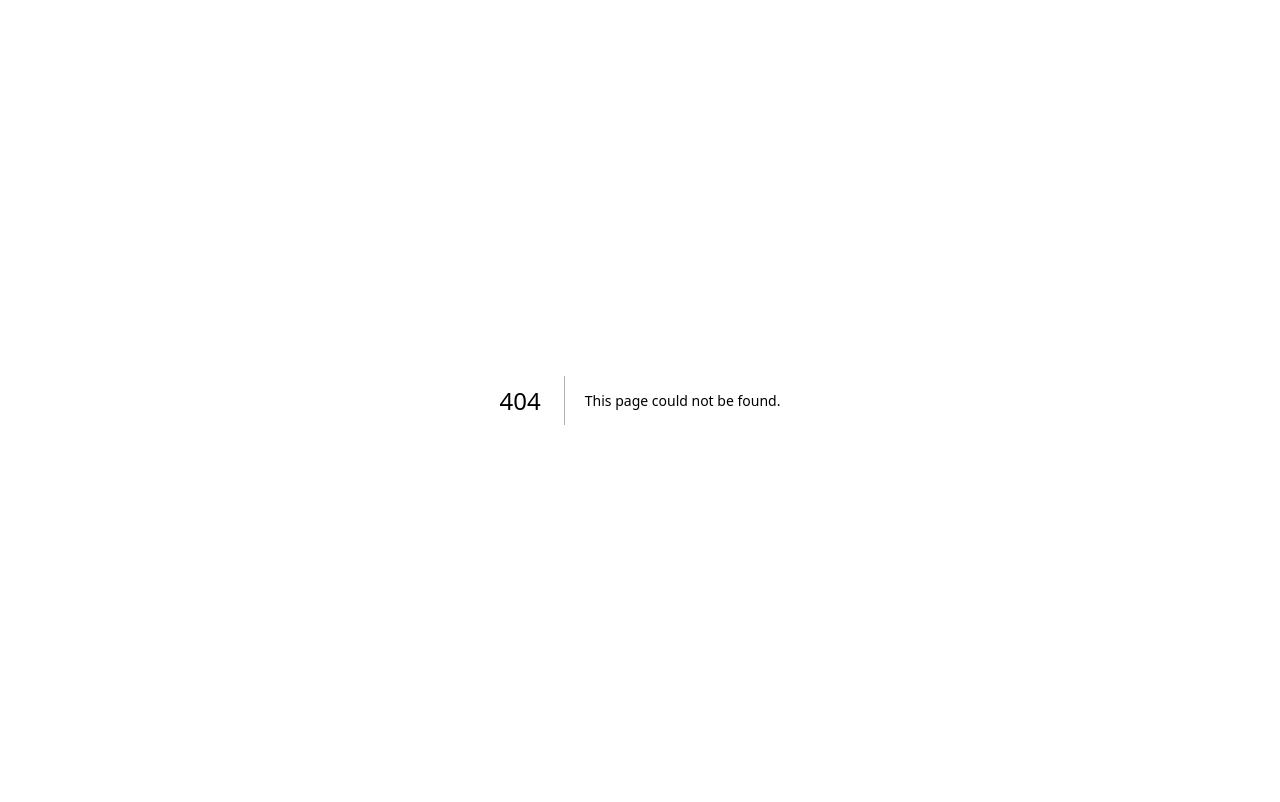
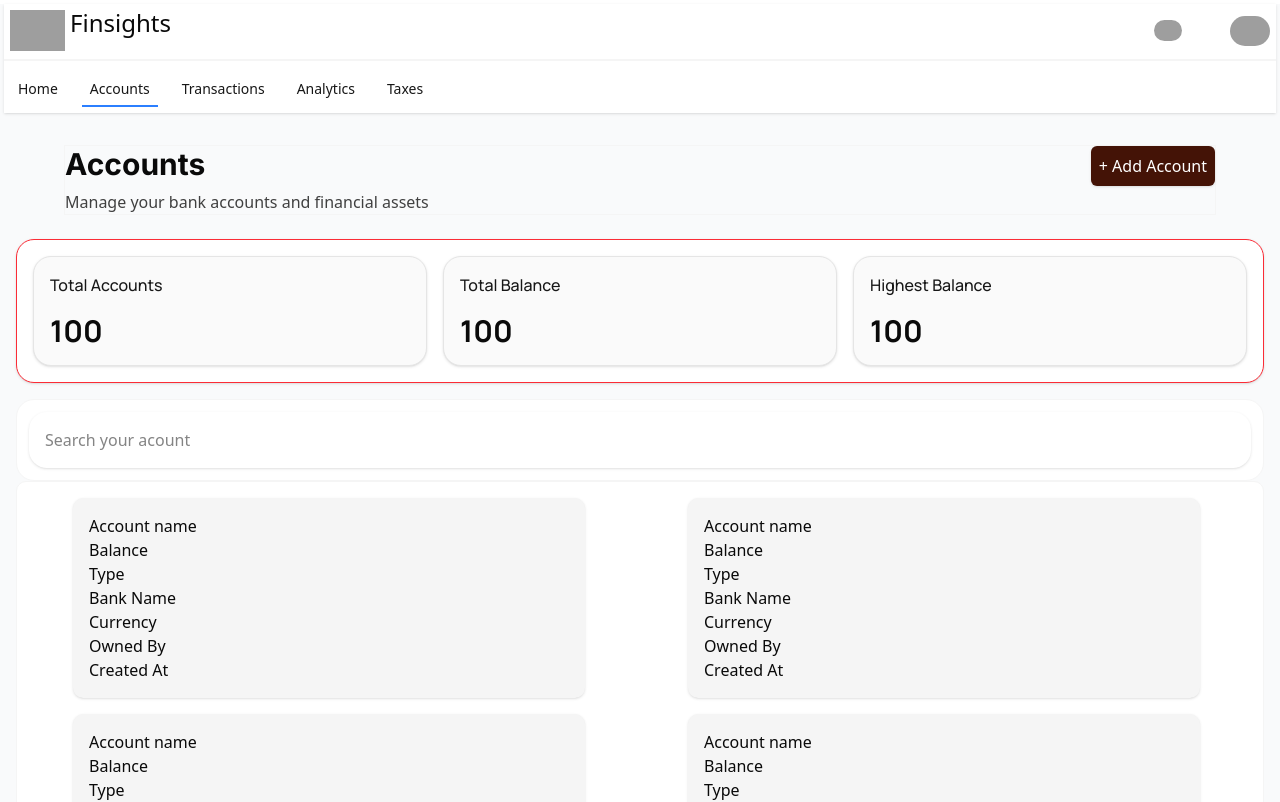
Before and after one commit to shashwotghimire/finsight, a Next.js app in the folder app/web/: page /dashboard/accounts in a window 1280 px wide. Before the commit this address had no page. Shown: the top 802 px of the page. Built offline with nearby package versions, Linux system fonts and the light colour scheme; no server answers; grey boxes are pictures that could not be loaded.

Commit message:
account layout

```diff
--- /dev/null
+++ b/app/web/app/dashboard/accounts/page.tsx
@@ -0,0 +1,115 @@
+"use client";
+import AccountsCard from "@/components/accounts-page/accounts-card";
+import CreateAccountModal from "@/components/accounts-page/create-account-modal";
+import { StatsCard } from "@/components/dashboard/statsCard";
+import { useState } from "react";
+const Accounts = () => {
+  const [isOpen, setIsOpen] = useState(false);
+  const [name, setName] = useState("");
+  const [balance, setBalance] = useState("");
+  const [accountType, setAccountType] = useState("");
+  const handleClick = () => {
+    setIsOpen(!isOpen);
+  };
+  const handleCreate = () => {
+    setIsOpen(!isOpen);
+  };
+  return (
+    <div className="p-4">
+      <div className="mx-auto flex max-w-6xl justify-between border border-neutral-100">
+        <div>
+          <h2 className="font-inter text-3xl font-bold">Accounts</h2>
+          <p className="mt-2 text-neutral-700">
+            Manage your bank accounts and financial assets
+          </p>
+        </div>
+        <div>
+          <button
+            className="rounded-sm border-none bg-orange-950 p-2 text-white shadow-sm transition hover:cursor-pointer hover:bg-orange-900"
+            onClick={handleClick}
+          >
+            + Add Account
+          </button>
+        </div>
+      </div>
+      {/* modal */}
+      {isOpen && (
+        <div>
+          <CreateAccountModal isOpen onClose={handleClick}>
+            <div className="mt-20 flex max-h-[390px] w-md flex-col justify-center gap-4 rounded-2xl border border-neutral-100 bg-neutral-100 p-4">
+              <h1>Add an account</h1>
+              <div className="mt-5 flex flex-col gap-5">
+                <input
+                  className="rounded-sm p-2 shadow-sm hover:rounded-2xl hover:bg-neutral-100 hover:transition focus:rounded-2xl focus:outline focus:outline-neutral-400"
+                  type="text"
+                  placeholder="Enter account name"
+                  value={name}
+                  onChange={(e) => setName(e.target.value)}
+                />
+                <input
+                  type="text"
+                  className="rounded-sm p-2 shadow-sm hover:rounded-2xl hover:bg-neutral-100 hover:transition focus:rounded-2xl focus:outline focus:outline-neutral-400"
+                  value={balance}
+                  placeholder="Enter account balance"
+                  onChange={(e) => setBalance(e.target.value)}
+                />
+                <select className="rounded-sm p-2 shadow-sm hover:rounded-2xl hover:bg-neutral-100 hover:transition focus:rounded-2xl focus:outline focus:outline-neutral-400">
+                  <option>Currency</option>
+                  <option>NPR</option>
+                  <option>USD</option>
+                </select>
+                <input
+                  type="text"
+                  className="rounded-sm p-2 shadow-sm hover:rounded-2xl hover:bg-neutral-100 hover:transition focus:rounded-2xl focus:outline focus:outline-neutral-400"
+                  placeholder="Enter account type"
+                  value={accountType}
+                  onChange={(e) => setAccountType(e.target.value)}
+                />
+              </div>
+              <div className="flex flex-row-reverse gap-5 p-2">
+                <button
+                  onClick={handleClick}
+                  className="w-[100px] rounded-lg border-none bg-red-800 p-1.5 text-white shadow-sm transition hover:cursor-pointer hover:bg-red-900"
+                >
+                  Cancel
+                </button>
+                <button
+                  onClick={handleCreate}
+                  className="w-[100px] rounded-lg border-none bg-orange-950 p-1.5 text-white shadow-sm transition hover:cursor-pointer hover:bg-orange-900"
+                >
+                  Create
+                </button>
+              </div>
+            </div>
+          </CreateAccountModal>
+          <button onClick={handleClick}>Close</button>
+        </div>
+      )}
+      <div className="mx-auto mt-6 grid max-w-7xl gap-4 rounded-2xl border border-red-500 bg-white p-4 shadow-sm sm:grid-cols-1 md:grid-cols-3">
+        <StatsCard title="Total Accounts" value={100} />
+        <StatsCard title="Total Balance" value={100} />
+        <StatsCard title="Highest Balance" value={100} />
+      </div>
+      <div className="mx-auto mt-4 max-w-7xl rounded-2xl border border-neutral-100 bg-white p-3">
+        <input
+          placeholder="Search your acount"
+          className="w-full rounded-2xl p-4 shadow-sm hover:rounded-2xl hover:bg-neutral-100 hover:transition focus:rounded-2xl focus:outline focus:outline-neutral-400"
+        />
+      </div>
+      <div className="mx-auto grid max-w-7xl grid-cols-2 gap-4 rounded-lg border border-neutral-100 bg-white p-4">
+        <AccountsCard />
+        <AccountsCard />
+        <AccountsCard />
+        <AccountsCard />
+        <AccountsCard />
+        <AccountsCard />
+        <AccountsCard />
+        <AccountsCard />
+        <AccountsCard />
+        <AccountsCard />
+      </div>
+    </div>
+  );
+};
+
+export default Accounts;
--- /dev/null
+++ b/app/web/app/dashboard/analytics/page.tsx
@@ -0,0 +1,7 @@
+import React from "react";
+
+const Analytics = () => {
+  return <div>Analytics</div>;
+};
+
+export default Analytics;
--- /dev/null
+++ b/app/web/app/dashboard/layout.tsx
@@ -0,0 +1,14 @@
+import Navbar from "@/components/navbar/navbar";
+
+export default function DashboardLayout({
+  children,
+}: {
+  children: React.ReactNode;
+}) {
+  return (
+    <div className="bg-gray-50 min-h-screen pb-3">
+      <Navbar />
+      <main className="mt-4">{children}</main>
+    </div>
+  );
+}
--- a/app/web/app/dashboard/page.tsx
+++ b/app/web/app/dashboard/page.tsx
@@ -9,6 +9,7 @@ import { ChartPieDonutText } from "@/components/dashboard/chart-pie-donut-text";
 import { TransactionsTable } from "@/components/dashboard/table";
 import Logs from "@/components/dashboard/logs";
 import Categories from "@/components/dashboard/categories";
+import Link from "next/link";
 
 const DashboardPage = () => {
   const {
@@ -28,8 +29,7 @@ const DashboardPage = () => {
 
   return (
     //main
-    <div className="bg-gray-50 min-h-screen pb-3">
-      <Navbar />
+    <div className="min-h-screen bg-gray-50 pb-3">
       {/* <div className="bg-white m-4 border border-red-500 shadow-sm rounded-3xl px-6 py-8 min-h-10"> */}
       {/* user
       <div className="bg-white p-2  border-red-500">
@@ -38,7 +38,7 @@ const DashboardPage = () => {
         </h3>
       </div> */}
       {/* card stats */}
-      <div className="bg-white p-2 py-6 ml-4 mr-4 grid grid-cols-1 lg:grid-cols-4 gap-4 mx-auto mt-8 max-w-8xl shadow-sm rounded-2xl">
+      <div className="max-w-8xl mx-auto mt-8 mr-4 ml-4 grid grid-cols-1 gap-4 rounded-2xl bg-white p-2 py-6 shadow-sm lg:grid-cols-4">
         <StatsCard
           title="Total Accounts"
           value={
@@ -68,16 +68,16 @@ const DashboardPage = () => {
           }
         />
       </div>
-      <div className="bg-white px-2 py-3 ml-4 mr-4 grid grid-cols-1 md:grid-cols-2 mt-3 rounded-2xl border-red-700 max-w-8xl gap-5 mx-auto">
-        <div className=" border rounded-2xl border-neutral-50 shadow-sm max-w-4xl ">
+      <div className="max-w-8xl mx-auto mt-3 mr-4 ml-4 grid grid-cols-1 gap-5 rounded-2xl border-red-700 bg-white px-2 py-3 md:grid-cols-2">
+        <div className="max-w-4xl rounded-2xl border border-neutral-50 shadow-sm">
           <TransactionsTable />
         </div>
         <div>
           <ChartPieDonutText />
         </div>
       </div>
-      <div className="px-2 py-2 bg-white ml-4 mr-4 max-w-8xl shadow-sm border-neutral-50 rounded-2xl mx-auto mt-3 grid md:grid-cols-2 gap-3">
-        <div className="border border-neutral-100 shadow-sm rounded-2xl">
+      <div className="max-w-8xl mx-auto mt-3 mr-4 ml-4 grid gap-3 rounded-2xl border-neutral-50 bg-white px-2 py-2 shadow-sm md:grid-cols-2">
+        <div className="rounded-2xl border border-neutral-100 shadow-sm">
           <ChartBarDemoTooltip />
         </div>
         <div className="grid grid-cols-1 gap-3">
--- /dev/null
+++ b/app/web/app/dashboard/taxes/page.tsx
@@ -0,0 +1,7 @@
+import React from "react";
+
+const Taxes = () => {
+  return <div>Taxes</div>;
+};
+
+export default Taxes;
--- /dev/null
+++ b/app/web/app/dashboard/transactions/page.tsx
@@ -0,0 +1,7 @@
+import React from "react";
+
+const Transactions = () => {
+  return <div>Transactions</div>;
+};
+
+export default Transactions;
--- /dev/null
+++ b/app/web/components/accounts-page/accounts-card.tsx
@@ -0,0 +1,15 @@
+const AccountsCard = () => {
+  return (
+    <div className="ml-10 max-w-lg cursor-pointer rounded-lg bg-neutral-100 p-4 shadow-sm transition hover:bg-neutral-200 hover:shadow-lg">
+      <h3>Account name</h3>
+      <p>Balance</p>
+      <p>Type</p>
+      <p>Bank Name</p>
+      <p>Currency</p>
+      <p>Owned By</p>
+      <p>Created At</p>
+    </div>
+  );
+};
+
+export default AccountsCard;
--- /dev/null
+++ b/app/web/components/accounts-page/create-account-modal.tsx
@@ -0,0 +1,20 @@
+import React from "react";
+
+const CreateAccountModal = ({
+  isOpen,
+  onClose,
+  children,
+}: {
+  isOpen: boolean;
+  onClose: () => void;
+  children: React.ReactNode;
+}) => {
+  if (!isOpen) return null;
+  return (
+    <div className="fixed inset-0 z-50 flex justify-center bg-black/40 backdrop-blur-sm">
+      {children}
+    </div>
+  );
+};
+
+export default CreateAccountModal;
--- a/app/web/components/dashboard/statsCard.tsx
+++ b/app/web/components/dashboard/statsCard.tsx
@@ -12,10 +12,10 @@ export const StatsCard = ({
   icon?: string;
 }) => {
   return (
-    <div className="bg-neutral-50 border border-neutral-200 rounded-2xl hover:bg-neutral-200  shadow-sm transition px-4 py-4 flex flex-col align-center gap-4 font-manrope">
-      <p className="text-neutral-900 font-medium">{title}</p>
-      <p className="text-neutral-1000 font-bold text-3xl">{value}</p>
-      {subTitle && <p className="text-neutral-800 text-sm">{subTitle}</p>}
+    <div className="align-center font-manrope flex flex-col gap-4 rounded-2xl border border-neutral-200 bg-neutral-50 px-4 py-4 shadow-sm transition hover:bg-neutral-200">
+      <p className="font-medium text-neutral-900">{title}</p>
+      <p className="text-neutral-1000 text-3xl font-bold">{value}</p>
+      {subTitle && <p className="text-sm text-neutral-800">{subTitle}</p>}
     </div>
   );
 };
--- a/app/web/components/navbar/navbar-button.tsx
+++ b/app/web/components/navbar/navbar-button.tsx
@@ -1,12 +1,14 @@
+import Link from "next/link";
+
 type TabButtonProps = {
   label: string;
   active?: boolean;
-  onClick?: () => void;
+  href: string;
 };
 
-const TabButton = ({ label, active = false, onClick }: TabButtonProps) => {
+const TabButton = ({ label, active = false, href }: TabButtonProps) => {
   return (
-    <button
+    <Link
       className={`
         relative p-2 bg-transparent border-none
         text-neutral-900 cursor-pointer text-sm transition-colors
@@ -16,10 +18,10 @@ const TabButton = ({ label, active = false, onClick }: TabButtonProps) => {
         after:transition-transform after:duration-300
         ${active ? "after:scale-x-100" : "after:scale-x-0"}
       `}
-      onClick={onClick}
+      href={href}
     >
       {label}
-    </button>
+    </Link>
   );
 };
 
--- a/app/web/components/navbar/navbar.tsx
+++ b/app/web/components/navbar/navbar.tsx
@@ -1,10 +1,12 @@
+"use client";
 import { useState } from "react";
 import TabButton from "./navbar-button";
 import { useMe } from "@/services/api/auth/auth.api";
 import { LogoButton, PhotoButton } from "./photo-button";
+import { usePathname } from "next/navigation";
 const Navbar = () => {
   const { data } = useMe();
-  const [activeTab, setActiveTab] = useState("");
+  const pathname = usePathname();
   return (
     // main
     <div className="m-1 rounded-b-xxl bg-white flex flex-col shadow-sm ">
@@ -36,28 +38,28 @@ const Navbar = () => {
       <div className="p-1.5 mt-1 flex start-0.5 gap-4 border-neutral-600">
         <TabButton
           label="Home"
-          active={activeTab === "Home"}
-          onClick={() => setActiveTab("Home")}
+          active={pathname === "/dashboard"}
+          href="/dashboard"
         />
         <TabButton
           label="Accounts"
-          active={activeTab === "Accounts"}
-          onClick={() => setActiveTab("Accounts")}
+          active={pathname === "/dashboard/accounts"}
+          href="/dashboard/accounts"
         />
         <TabButton
           label="Transactions"
-          active={activeTab === "Transactions"}
-          onClick={() => setActiveTab("Transactions")}
+          active={pathname === "/dashboard/transactions"}
+          href="/dashboard/transactions"
         />
         <TabButton
           label="Analytics"
-          active={activeTab === "Analytics"}
-          onClick={() => setActiveTab("Analytics")}
+          active={pathname === "/dashboard/analytics"}
+          href="/dashboard/analytics"
         />
         <TabButton
           label="Taxes"
-          active={activeTab === "Taxes"}
-          onClick={() => setActiveTab("Taxes")}
+          active={pathname === "/dashboard/taxes"}
+          href="/dashboard/taxes"
         />
       </div>
     </div>
--- a/app/web/package.json
+++ b/app/web/package.json
@@ -30,6 +30,8 @@
     "@types/react-dom": "^19",
     "eslint": "^9",
     "eslint-config-next": "16.1.6",
+    "prettier": "^3.8.1",
+    "prettier-plugin-tailwindcss": "^0.7.2",
     "shadcn": "^3.8.5",
     "tailwindcss": "^4",
     "tw-animate-css": "^1.4.0",
```
Also changed, not shown: 2 other files (tests, documents, lock files or other folders).
